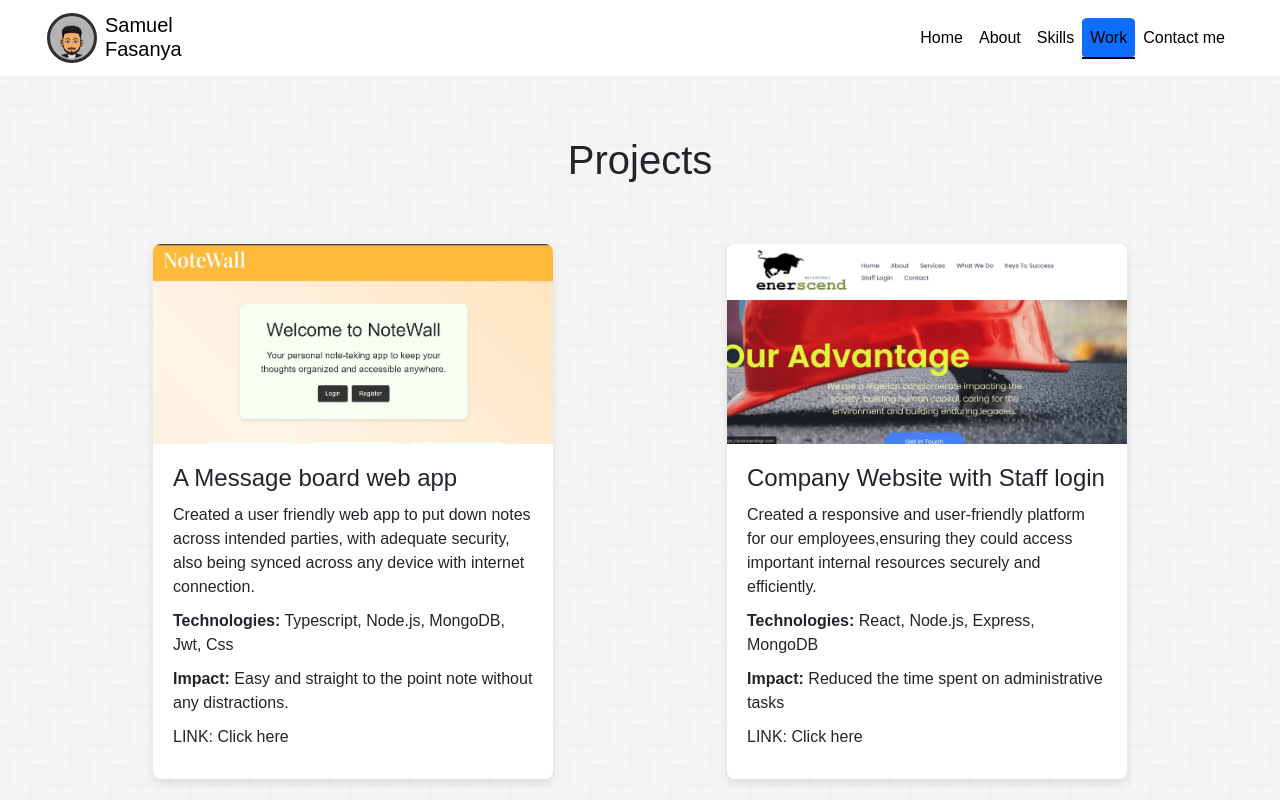
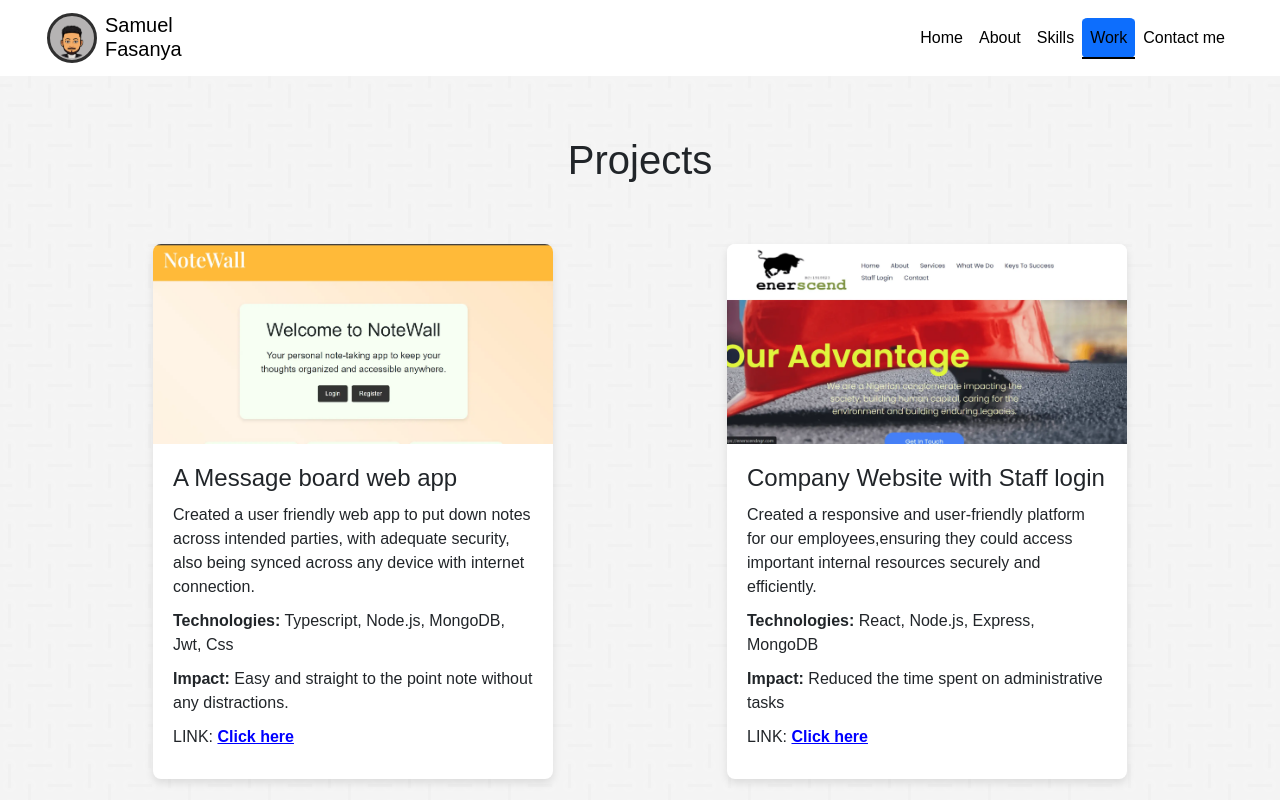
Before and after one commit to samfash/portfolioSite, a React (Create React App) app: page /what-i-do in a window 1280 px wide. Shown: the top 800 px of the page. Built offline with nearby package versions, Linux system fonts and the light colour scheme.

Commit message:
hyperlink update

```diff
--- a/src/components/projectCard.js
+++ b/src/components/projectCard.js
@@ -10,7 +10,9 @@ const ProjectCard = ({ project }) => {
         <p>{project.description}</p>
         <p><strong>Technologies:</strong> {project.technologies}</p>
         <p><strong>Impact:</strong> {project.impact}</p>
-        <p>LINK: <a href={project.link}>Click here</a></p>
+        <p>LINK: <a href={project.link}
+              style={{ color: "blue", textDecoration: "underline", fontWeight: "bold" }}
+              target="_blank" rel="noopener noreferrer">Click here</a></p>
       </div>
     </div>
   );
```
